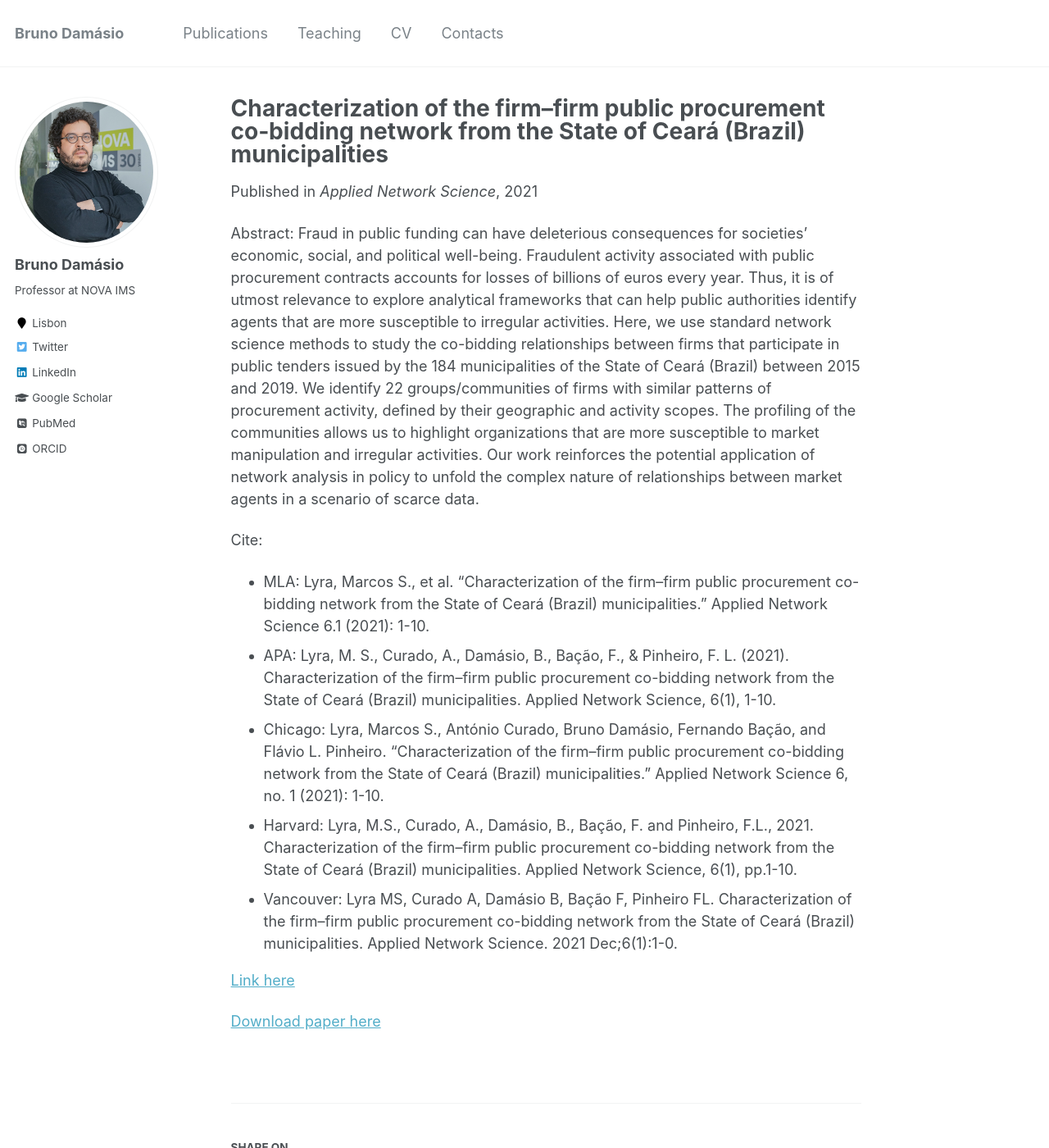
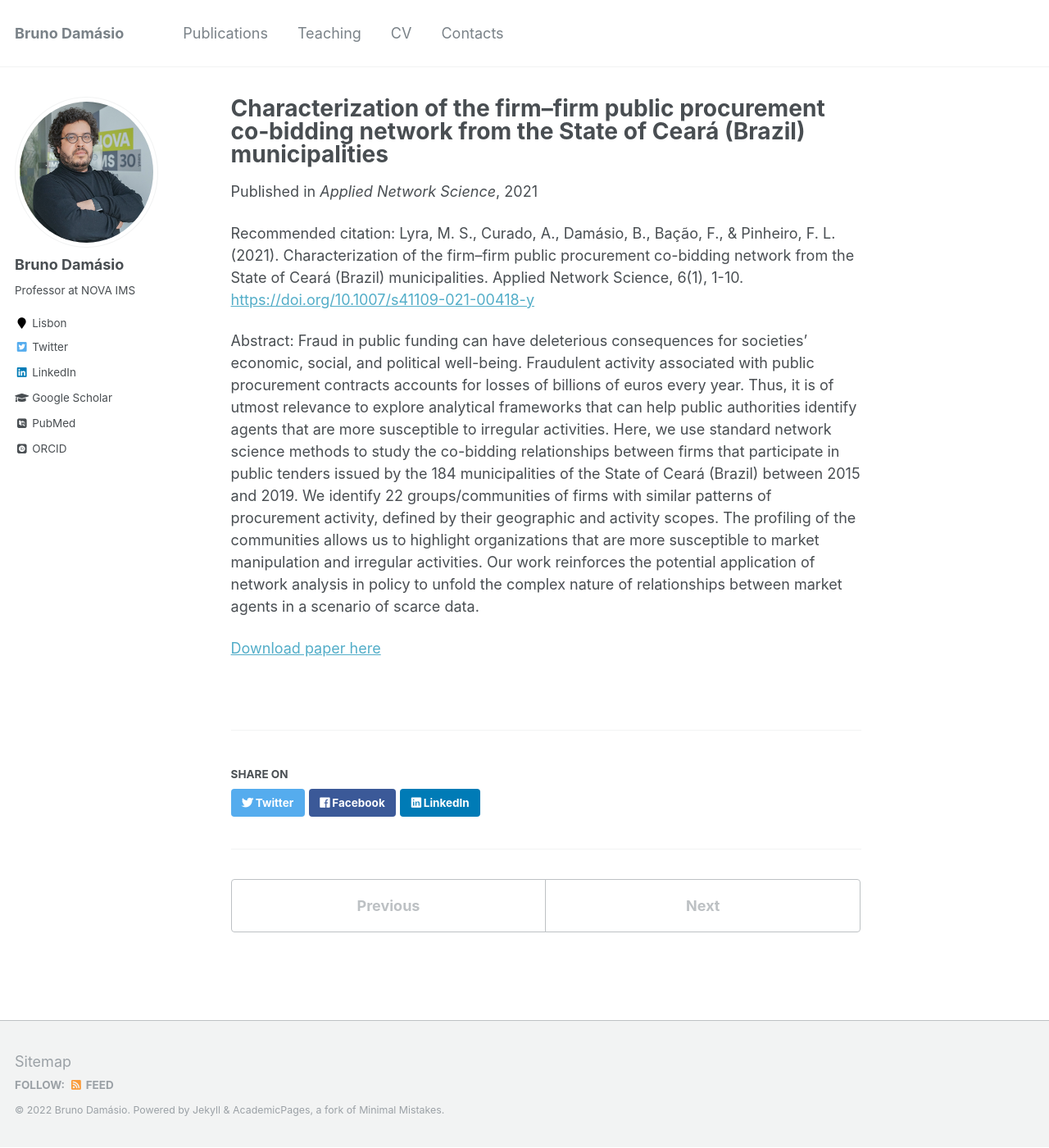
Before and after one commit to damasiob/damasiob.github.io, a Jekyll site: the page built from _publications/2021-10-ceara-mun.md, in a window 1280 px wide and 1400 px high. Shown: the whole window at 82% size. Built offline with Jekyll 4.4.1, drawn with Linux system fonts in a browser that asks for light colours; some web fonts are replaced.

Commit message:
Update 2021-10-ceara-mun.md

```diff
--- a/_publications/2021-10-ceara-mun.md
+++ b/_publications/2021-10-ceara-mun.md
@@ -8,17 +8,8 @@ date: 2021-10-01
 venue: 'Applied Network Science'
 ---
 
+Recommended citation: Lyra, M. S., Curado, A., Damásio, B., Bação, F., & Pinheiro, F. L. (2021). Characterization of the firm–firm public procurement co-bidding network from the State of Ceará (Brazil) municipalities. Applied Network Science, 6(1), 1-10. [https://doi.org/10.1007/s41109-021-00418-y](https://doi.org/10.1007/s41109-021-00418-y)
 
 Abstract: Fraud in public funding can have deleterious consequences for societies’ economic, social, and political well-being. Fraudulent activity associated with public procurement contracts accounts for losses of billions of euros every year. Thus, it is of utmost relevance to explore analytical frameworks that can help public authorities identify agents that are more susceptible to irregular activities. Here, we use standard network science methods to study the co-bidding relationships between firms that participate in public tenders issued by the 184 municipalities of the State of Ceará (Brazil) between 2015 and 2019. We identify 22 groups/communities of firms with similar patterns of procurement activity, defined by their geographic and activity scopes. The profiling of the communities allows us to highlight organizations that are more susceptible to market manipulation and irregular activities. Our work reinforces the potential application of network analysis in policy to unfold the complex nature of relationships between market agents in a scenario of scarce data.
 
-Cite:
-  * MLA: Lyra, Marcos S., et al. "Characterization of the firm–firm public procurement co-bidding network from the State of Ceará (Brazil) municipalities." Applied Network Science 6.1 (2021): 1-10.
-  * APA: Lyra, M. S., Curado, A., Damásio, B., Bação, F., & Pinheiro, F. L. (2021). Characterization of the firm–firm public procurement co-bidding network from the State of Ceará (Brazil) municipalities. Applied Network Science, 6(1), 1-10.
-  * Chicago: Lyra, Marcos S., António Curado, Bruno Damásio, Fernando Bação, and Flávio L. Pinheiro. "Characterization of the firm–firm public procurement co-bidding network from the State of Ceará (Brazil) municipalities." Applied Network Science 6, no. 1 (2021): 1-10.
-  * Harvard: Lyra, M.S., Curado, A., Damásio, B., Bação, F. and Pinheiro, F.L., 2021. Characterization of the firm–firm public procurement co-bidding network from the State of Ceará (Brazil) municipalities. Applied Network Science, 6(1), pp.1-10.
-  * Vancouver: Lyra MS, Curado A, Damásio B, Bação F, Pinheiro FL. Characterization of the firm–firm public procurement co-bidding network from the State of Ceará (Brazil) municipalities. Applied Network Science. 2021 Dec;6(1):1-0.
-
-
-[Link here](https://appliednetsci.springeropen.com/articles/10.1007/s41109-021-00418-y)
-
 [Download paper here](http://lucasadoims.github.io/files/2021-10-ceara-mun.pdf)
```
